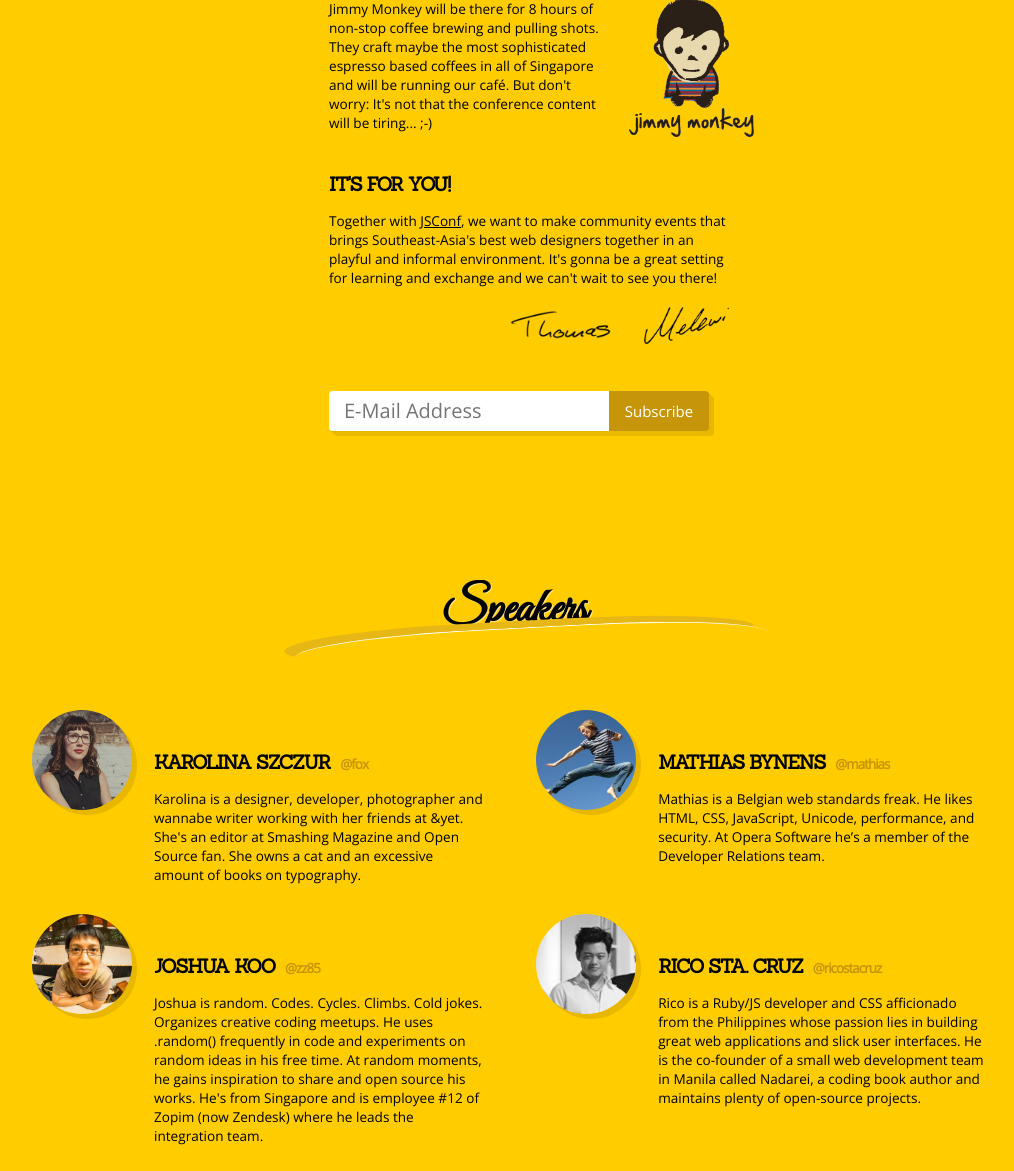
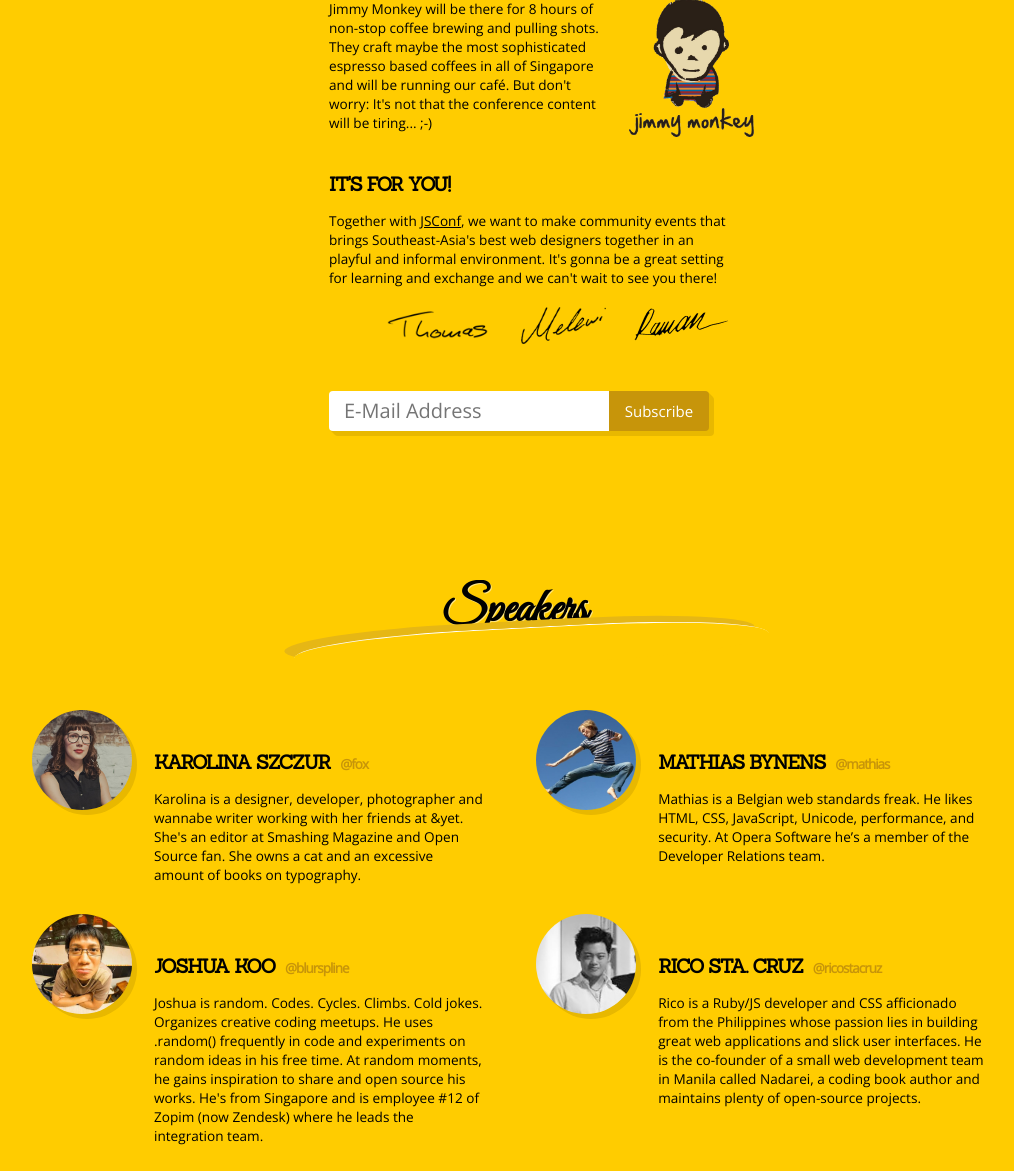
Before and after one commit to serrynaimo/2014.cssconf.asia, a PHP site: page / in a window 1280 px wide. Shown: the part 1610-2781 px from the top of the page, without its empty margins (126-1140 px from the left). Run offline with PHP 8.4, Linux system fonts and the light colour scheme; some libraries are stand-ins or nearby versions; some web fonts are replaced.

Commit message:
Adding Raman to the team

```diff
--- a/index.php
+++ b/index.php
@@ -91,7 +91,8 @@
 			</p>
 			<p align="right">
 				<a href="https://twitter.com/serrynaimo" target="_blank"><img src="img/thomas.png" alt="Thomas" height="40" /></a> &nbsp; &nbsp; &nbsp; &nbsp;
-				<a href="https://twitter.com/thedesignnomad" target="_blank"><img src="img/melissa.png" alt="Melissa" height="37" valign="top" /></a>
+				<a href="https://twitter.com/thedesignnomad" target="_blank"><img src="img/melissa.png" alt="Melissa" height="37" valign="top" /></a> &nbsp; &nbsp;
+				<a href="https://twitter.com/ramanshalupau" target="_blank"><img src="img/raman.png" alt="Raman" height="35" valign="top" /></a>
 			</p>
         	<form id="subscribeForm" action="http://2014.cssconf.asia/addsubscriber.php" method="get">
         		<div class="input"><span><input type="email" name="email" placeholder="E-Mail Address" /><input type="submit" value="Subscribe" /></span></div>
@@ -117,8 +118,8 @@
 				</p>
 			</div>
 			<div class="speaker">
-				<a href="https://twitter.com/zz85" target="_blank"><img src="img/speakers/joshua.jpg" /></a>
-				<h3>Joshua Koo <a href="https://twitter.com/zz85" target="_blank">@zz85</a></h3>
+				<a href="https://twitter.com/blurspline" target="_blank"><img src="img/speakers/joshua.jpg" /></a>
+				<h3>Joshua Koo <a href="https://twitter.com/blurspline" target="_blank">@blurspline</a></h3>
 				<p>
 					Joshua is random. Codes. Cycles. Climbs. Cold jokes. Organizes creative coding meetups.
 					He uses .random() frequently in code and experiments on random ideas in his free time.
```
Also changed, not shown: img/raman.png (added).
